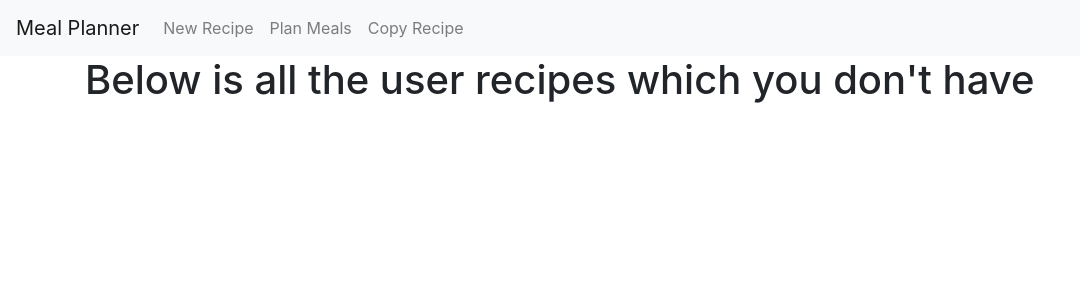
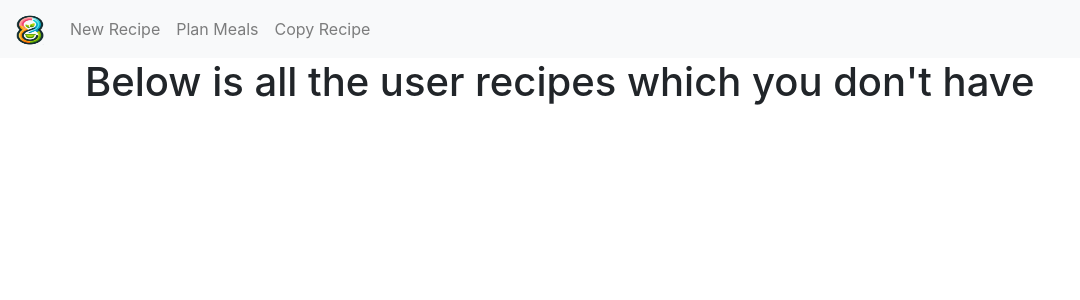
Before and after one commit to jrmusan/meal_planner, a Flask app: page /copy_recipes/ in a window 1280 px wide. Shown: the top 300 px of the page, without its empty margins (0-1080 px from the left). Run offline with Flask 3, Linux system fonts and the light colour scheme; the visitor is signed in with stand-in values (Sample User, id 1); some libraries are stand-ins or nearby versions.

Commit message:
Added a logo to base.html

```diff
--- a/templates/base.html
+++ b/templates/base.html
@@ -25,7 +25,10 @@
   </head>
   <body>
     <nav class="navbar navbar-expand-md navbar-light bg-light">
-        <a class="navbar-brand" href="{{ url_for('user_page')}}">Meal Planner</a>
+        <a class="navbar-brand" href="{{ url_for('user_page')}}">
+          <img src="{{ url_for('static', filename='images/inline_8.png') }}" alt="Meal Planner Icon" width="30" height="30">
+        </a>
+        </a>
         <button class="navbar-toggler" type="button" data-toggle="collapse" data-target="#navbarNav" aria-controls="navbarNav" aria-expanded="false" aria-label="Toggle navigation">
             <span class="navbar-toggler-icon"></span>
         </button>
```
Also changed, not shown: static/images/inline_8.png (added).
